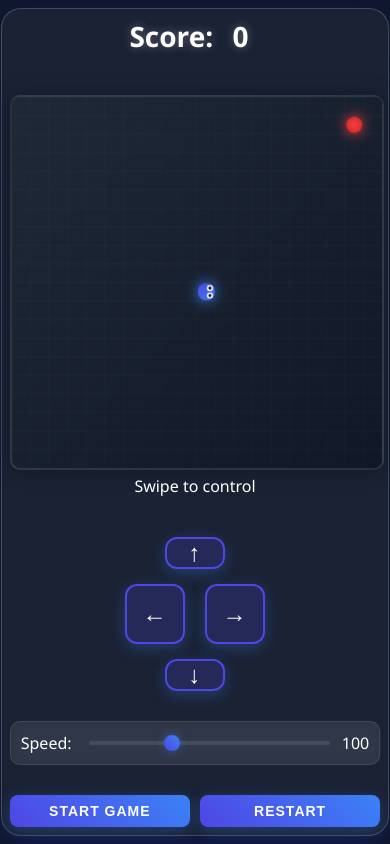
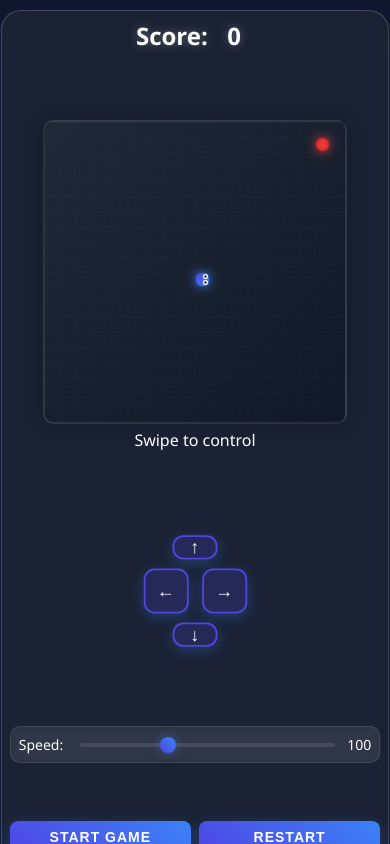
Before and after one commit to NickyHate/snake_game, a plain HTML site: page index.html in a window 390 px wide. Drawn offline with Linux system fonts and the light colour scheme.

Commit message:
Improve mobile layout for small screens

```diff
--- a/styles.css
+++ b/styles.css
@@ -167,17 +167,33 @@ button:active {
 
 /* Мобильная версия */
 @media (max-width: 500px) {
+    body {
+        align-items: flex-start;
+        padding: 10px 0;
+    }
+
     .game-container {
         padding: 0.5rem;
         width: 95%;
-        max-height: 100vh;
+        min-height: 100vh;
         display: flex;
         flex-direction: column;
+        justify-content: space-between;
+        gap: 10px;
+    }
+
+    .score-board {
+        font-size: 24px;
+        margin-bottom: 10px;
+    }
+
+    .canvas-container {
+        margin: 10px 0;
     }
 
     #gameCanvas {
         width: 100%;
-        max-width: 400px;
+        max-width: 300px;
         height: auto;
         aspect-ratio: 1;
     }
@@ -185,24 +201,62 @@ button:active {
     .mobile-controls {
         display: flex;
         order: 2;
+        gap: 10px;
+        transform: scale(0.9);
     }
 
     .settings {
         order: 3;
-        margin: 10px 0;
-        padding: 10px;
+        margin: 5px 0;
+        padding: 8px;
+    }
+
+    .settings-control {
+        font-size: 14px;
     }
 
     .controls {
         order: 4;
         flex-direction: row;
-        gap: 10px;
+        gap: 8px;
+        margin-top: 5px;
+        margin-bottom: 10px;
     }
 
     button {
-        padding: 8px 16px;
+        padding: 8px 12px;
         font-size: 14px;
         flex: 1;
+    }
+
+    .control-btn {
+        width: 50px;
+        height: 50px;
+        font-size: 20px;
+    }
+
+    .horizontal-controls {
+        gap: 15px;
+    }
+}
+
+/* Для очень маленьких экранов */
+@media (max-height: 700px) {
+    #gameCanvas {
+        max-width: 250px;
+    }
+
+    .mobile-controls {
+        transform: scale(0.8);
+    }
+
+    .settings {
+        padding: 5px;
+    }
+
+    .controls button {
+        padding: 6px 10px;
+        font-size: 12px;
     }
 }
 
```
